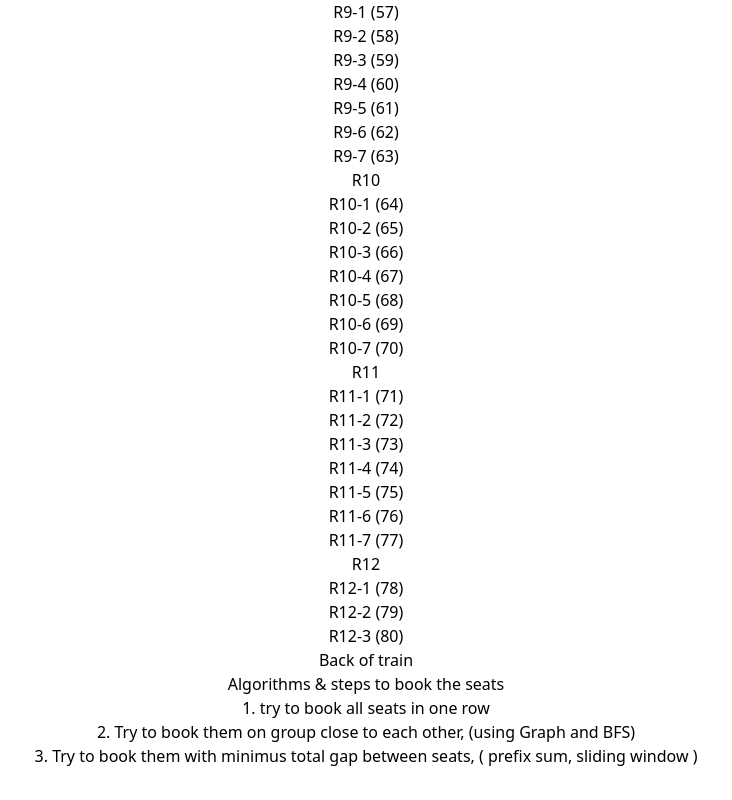
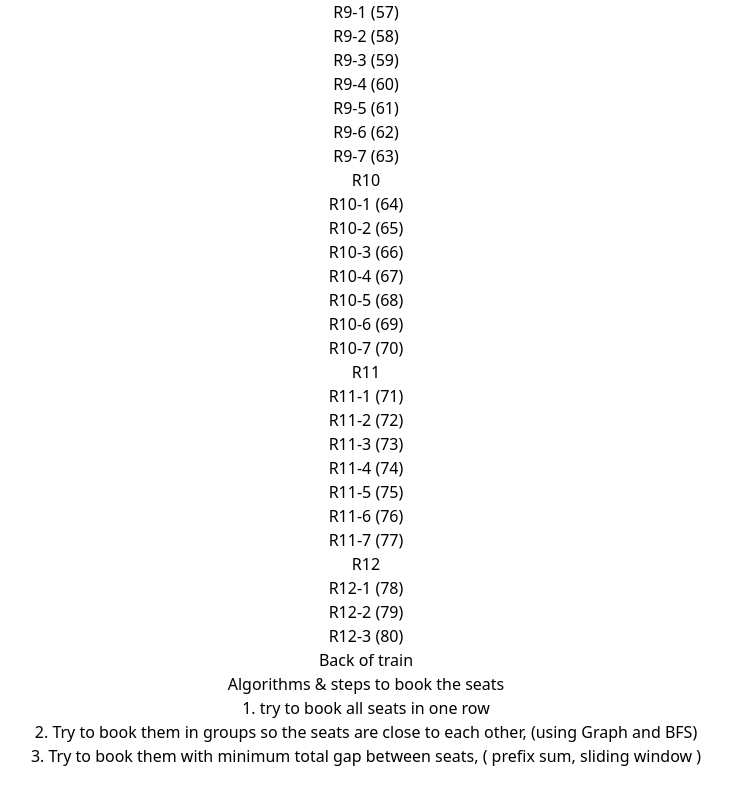
Before and after one commit to AkashDeveloper8758/ticket-booking, a React (Vite) app: page / in a window 1280 px wide. Shown: the part 1760-2560 px from the top of the page, without its empty margins (274-1006 px from the left). Built offline with nearby package versions, Linux system fonts and the light colour scheme.

Commit message:
updated message

```diff
--- a/src/components/train/compartment.jsx
+++ b/src/components/train/compartment.jsx
@@ -44,10 +44,10 @@ export default function CompartmentComponent() {
         </div>
         <div className="p-2"> 1. try to book all seats in one row </div>
         <div className="p-2">
-          2. Try to book them on group close to each other, (using Graph and BFS)
+          2. Try to book them in groups so the seats are close to each other, (using Graph and BFS)
         </div>
         <div className="p-2">
-          3. Try to book them with minimus total gap between seats, ( prefix
+          3. Try to book them with minimum total gap between seats, ( prefix
           sum, sliding window )
         </div>
       </div>
```
